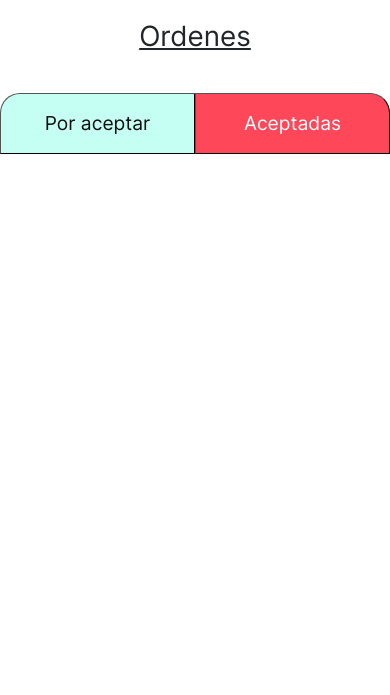
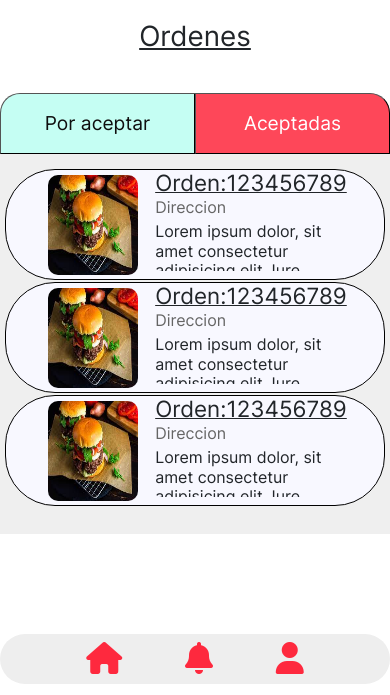
Before and after one commit to RyujinLeo/ProyectoFlashdelivery, a plain HTML site: page html/Indexmotorista.html in a window 390 px wide. Shown: the part 149-844 px from the top of the page. Drawn offline with Linux system fonts and the light colour scheme.

Commit message:
index motorista terminado

```diff
--- a/css1/Estiloscliente.css
+++ b/css1/Estiloscliente.css
@@ -0,0 +1,11 @@
+@font-face{
+    font-family:'Inter';
+    src: url(../Fonts/Inter-Regular.ttf);
+}
+
+*{
+box-sizing: border-box;
+font-family: Inter;
+padding: 0;
+margin: 0;
+}
--- a/css1/estilos.css
+++ b/css1/estilos.css
@@ -451,6 +451,29 @@ padding-top: 5px;
 .formularioordenes.activado{
     display: block;
 }
+
+.menumoto{
+    width: 100%;
+    background-color: rgb(238, 238, 238);
+margin-top: 100px;
+border-radius: 25px;
+}
+
+.contenerdormenu{
+    width: 90%;
+    display: flex;
+    justify-content: space-evenly;
+    height: 50px;
+    margin-left: auto;
+    margin-right: auto;
+    padding: 4px;
+    align-items: center;
+}
+
+#homebutton{
+    font-size: xx-large;
+
+}
 /*Fin index motoristas*/
 
 
@@ -546,5 +569,28 @@ padding-bottom: 2px;
     grid-template-columns: 100px 0fr;
 }
 
+
+.menumoto{
+    width: 100%;
+    background-color: rgb(238, 238, 238);
+margin-top: 100px;
+border-radius: 25px;
+}
+
+.contenerdormenu{
+    width: 90%;
+    display: flex;
+    justify-content: space-evenly;
+    height: 50px;
+    margin-left: auto;
+    margin-right: auto;
+    padding: 4px;
+    align-items: center;
+}
+
+#homebutton{
+    font-size: xx-large;
+
+}
 /*fin seccion indexmoto*/
 }
--- a/html/Indexmotorista.html
+++ b/html/Indexmotorista.html
@@ -24,7 +24,8 @@
             <button class="botonestabmotor aceptar active">Por aceptar</button>
             <button class="botonestabmotor aceptadas">Aceptadas</button>
         </div>
-       <section id="formularioordenes" class="formularioordenes">
+
+       <section id="formularioordenes" class="formularioordenes activado">
         <div class="orden">
             <div class="contenidoorden">
                 <div id="imagenorden">
@@ -60,7 +61,43 @@
 
        </section>
 
+       <section id="formularioordenes" class="formularioordenes">
+        <div class="orden">
+            <div class="contenidoorden">
+                <div id="imagenorden">
+                   <img src="../img/Ordenes/restaurantes_hamburguer.jpg" alt="imagen de orden">
+                </div>
+                <h1 id="nombreorden">Orden:123456789</h1>
+                <h2>Direccion</h2>
+                <h3 id="direccionorden">Lorem ipsum dolor, sit amet consectetur adipisicing elit. Iure mollitia quo repudiandae dicta a enim laboriosam architecto dolore sint dolorum.</h3>
+            </div>
+        </div>
+
+        <div class="orden">
+            <div class="contenidoorden">
+                <div id="imagenorden">
+                   <img src="../img/Ordenes/restaurantes_hamburguer.jpg" alt="imagen de orden">
+                </div>
+                <h1 id="nombreorden">Orden:123456789</h1>
+                <h2>Direccion</h2>
+                <h3 id="direccionorden">Lorem ipsum dolor, sit amet consectetur adipisicing elit. Iure mollitia quo repudiandae dicta a enim laboriosam architecto dolore sint dolorum.</h3>
+            </div>
+        </div>
+
+       </section>
+
     </Div>
+  <footer class="menumoto">
+        <div class="contenerdormenu">
+            <div id="homebutton">
+                <i class="fa-solid fa-house" style="color: #fe293e;"></i>           </div>
+                <div id="homebutton">
+                <i class="fa-solid fa-bell" style="color: #fe293e;"></i>   </div>
+                <div id="homebutton">
+                    <i class="fa-solid fa-user" style="color: #fe293e;"></i>        </div>
+        </div>
+
+       </footer>
 
     <script>
         const tabs =document.querySelectorAll('.botonestabmotor') ;
```
Also changed, not shown: html/indexcliente.html (+1 -1 lines), js/funciones.js (line endings or trailing spaces).
